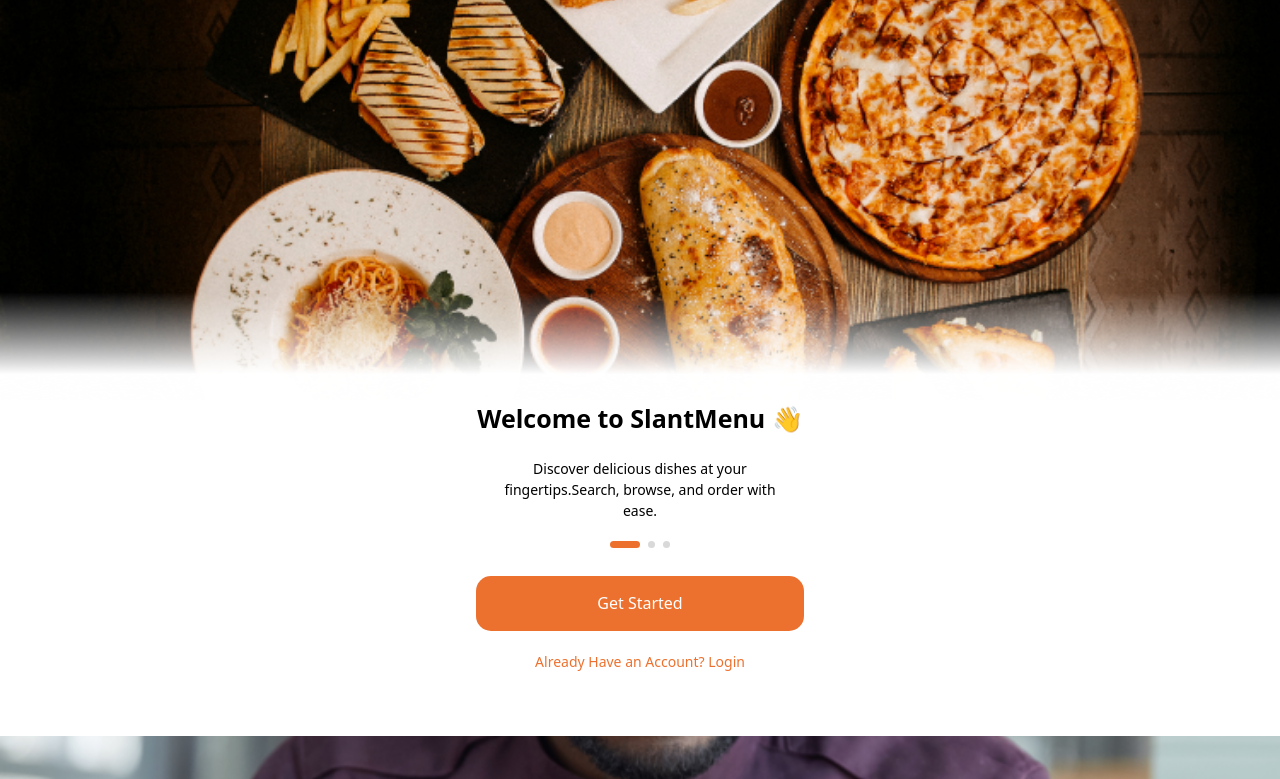
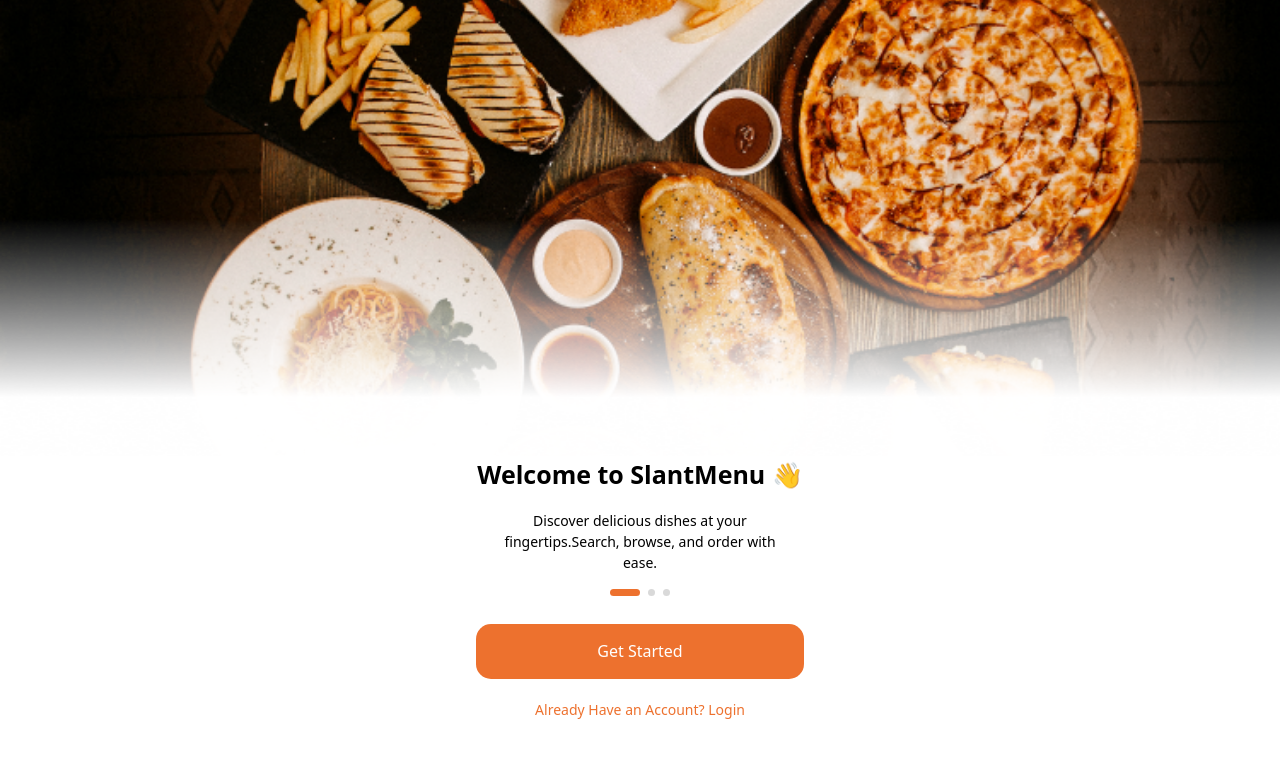
Before and after one commit to kelvinjones1234/slant, a React (Vite) app: page /home-page in a window 1280 px wide. Shown: the top 779 px of the page. Built offline with nearby package versions, Linux system fonts and the light colour scheme.

Commit message:
fixed relative height

```diff
--- a/src/components/SlideContent.jsx
+++ b/src/components/SlideContent.jsx
@@ -6,16 +6,16 @@ import ButtonOne from "./ButtonOne";
 const SlideContent = ({ bg, heading, subheading }) => {
   return (
     <>
-      <div className="bg-white">
+      <div className="bg-white h-screen">
         <div className="relative">
           <div
             style={{ backgroundImage: `url(${bg})` }}
-            className={`bg-center bg-cover h-[50vh] relative z-[50]`}
+            className={`bg-center bg-cover h-[57vh] relative z-[50]`}
           >
             <img
               src={image1}
               alt=""
-              className="absolute bottom-[-0.1rem] w-full max-h-[110px]"
+              className="absolute bottom-[-0.1rem] w-full max-h-[30vh]"
             />
           </div>
         </div>
@@ -23,13 +23,13 @@ const SlideContent = ({ bg, heading, subheading }) => {
           <div>
             <div className="text-center">
               <h3 className="text-[25px] font-[600] inline-block">{heading}</h3>
-              <p className="text-[14px] font-[400] pt-5 max-w-[275px] mx-auto">
+              <p className="text-[14px] font-[400] pt-[2vh] max-w-[275px] mx-auto">
                 {subheading}
               </p>
             </div>
             <SlideIndicatorOne />
             <ButtonOne />
-            <p className="text-primary text-[14px] font-[500] text-center mt-5 mb-[4rem]">
+            <p className="text-primary text-[14px] font-[500] text-center mt-[2.5vh]">
               Already Have an Account? Login
             </p>
           </div>
--- a/src/components/SlideIndicatorOne.jsx
+++ b/src/components/SlideIndicatorOne.jsx
@@ -2,7 +2,7 @@ import React from "react";
 
 const SlideIndicatorOne = () => {
   return (
-    <div className="flex justify-center w-full gap-2 pt-5 pb-7">
+    <div className="flex justify-center w-full gap-2 pt-[2vh] pb-[3.5vh]">
       <div className="h-[7px] w-[30px] bg-primary rounded-[21px]"></div>
       <div className="h-[7px] w-[7px] rounded-full bg-[#D9D9D9]"></div>
       <div className="h-[7px] w-[7px] rounded-full bg-[#D9D9D9]"></div>
```
